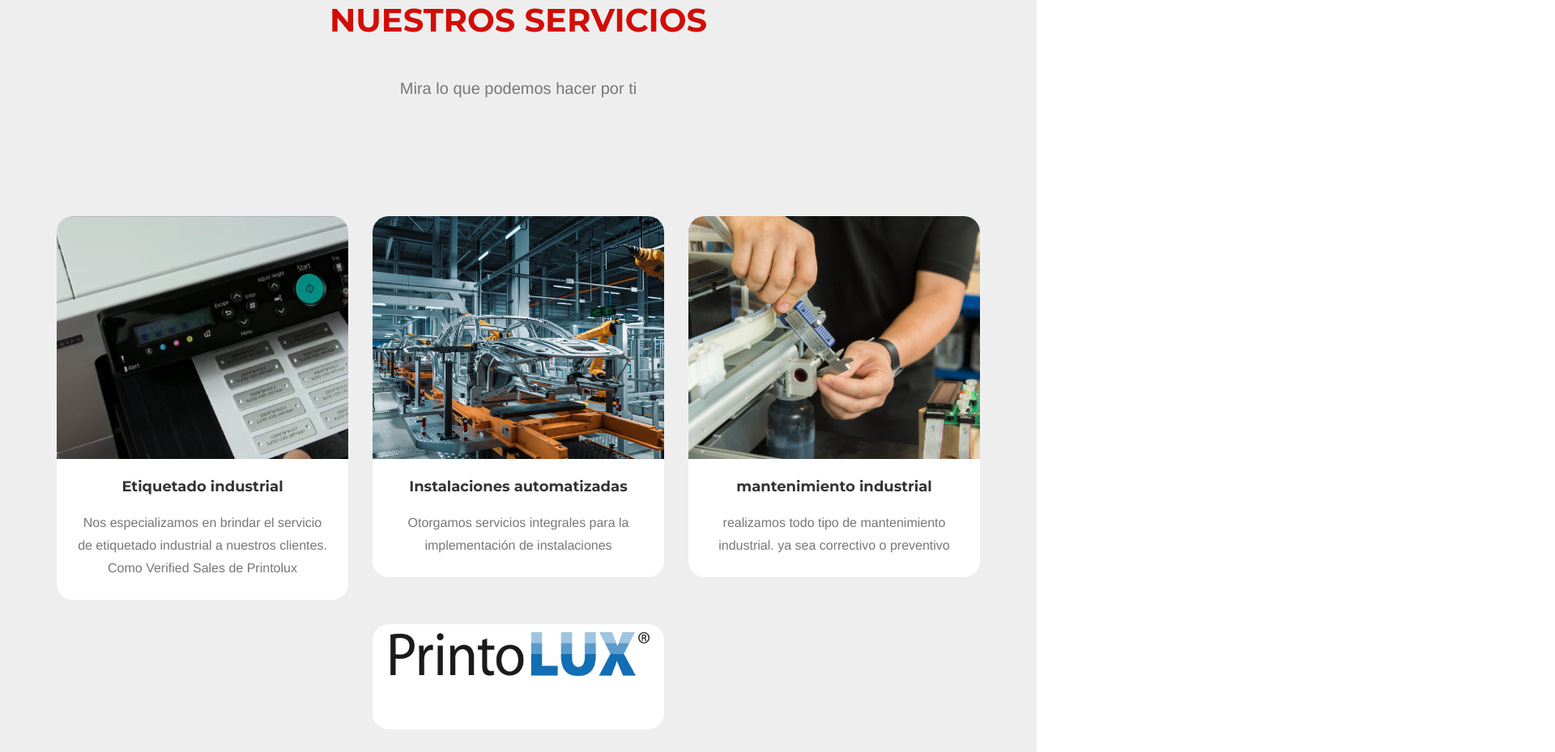
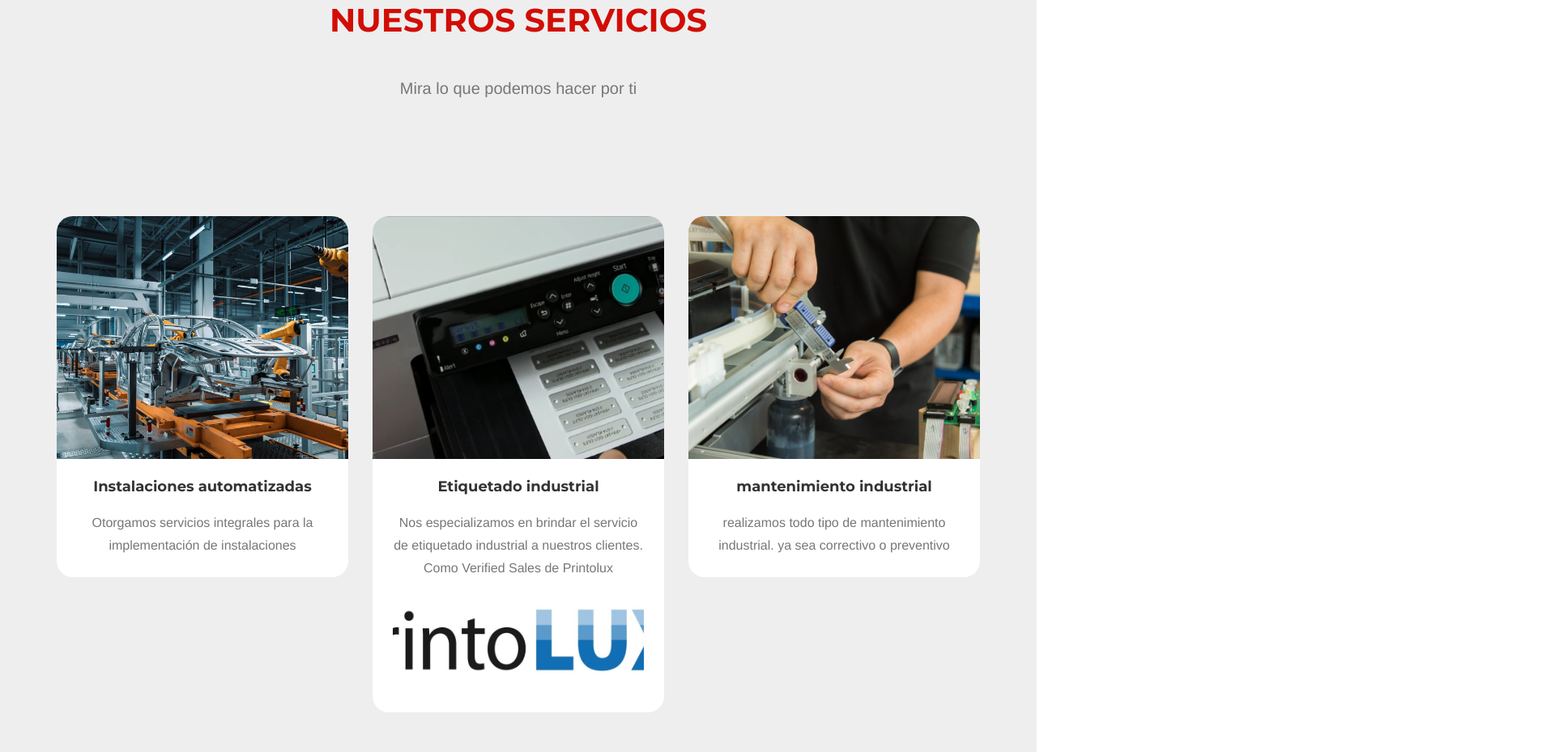
Before and after one commit to pedrobravo80/-scmex, a website: page index.html in a window 1280 px wide. Shown: the part 711-1640 px from the top of the page at 81% size, 1920 px wide, since content can reach past the window. Drawn offline with nearby package versions, Linux system fonts and the light colour scheme; a web font is replaced by a local one.

Commit message:
Add files via upload

```diff
--- a/index.html
+++ b/index.html
@@ -120,21 +120,7 @@
             </div>
             <div class="row">
 
-                <div class="col-md-4 col-sm-6 portfolio-item wow fadeInLeft">
-                    <a href="etiquetado-industrial.html" class="portfolio-link">
-                        <div class="portfolio-hover">
-                            <div class="portfolio-hover-content">
-                                <i class="fa fa-plus fa-3x"></i>
-                            </div>
-                        </div>
-                        <img src="img/etiquetado-industrial.jpg" class="img-responsive img-service"
-                            alt="etiquetado industrial">
-                    </a>
-                    <div class="portfolio-caption">
-                        <h4>Etiquetado industrial</h4>
-                        <p class="text-muted">Nos especializamos en brindar el servicio de etiquetado industrial a nuestros clientes. Como Verified Sales de Printolux </p>
-                    </div>
-                </div>
+
                 <div class="col-md-4 col-sm-6 portfolio-item wow fadeInUp">
                     <a href="instalaciones-automatizadas.html" class="portfolio-link">
                         <div class="portfolio-hover">
@@ -150,7 +136,32 @@
                         <p class="text-muted">Otorgamos servicios integrales para la implementación de instalaciones</p>
                     </div>
                 </div>
+                <div class="col-md-4 col-sm-6 portfolio-item wow fadeInLeft">
+                    <a href="etiquetado-industrial.html" class="portfolio-link">
+                        <div class="portfolio-hover">
+                            <div class="portfolio-hover-content">
+                                <i class="fa fa-plus fa-3x"></i>
+                            </div>
+                        </div>
+                        <img src="img/etiquetado-industrial.jpg" class="img-responsive img-service"
+                            alt="etiquetado industrial">
+                    </a>
+                    <div class="portfolio-caption">
+                        <h4>Etiquetado industrial</h4>
+                        <p class="text-muted">Nos especializamos en brindar el servicio de etiquetado industrial a nuestros clientes. Como Verified Sales de Printolux </p>
+                        <a href="https://www.printolux.com/es/home" class="portfolio-link">
+                        <div class="portfolio-hover">
+                            <div class="portfolio-hover-content">
+                                <i class="fa fa-plus fa-3x"></i>
+                            </div>
+                        </div>
+                        <img style="height: 120px;
+    margin-top: 19px;" src="img/PRINTOLUX.png" class="img-responsive  "
+                            alt="PRINTOLUX">
+                    </a>
+                    </div>
 
+                </div>
 
                 <div class="col-md-4 col-sm-6 portfolio-item wow fadeInRight">
                     <a href="mantenimiento.html" class="portfolio-link" >
@@ -165,20 +176,6 @@
                     <div class="portfolio-caption">
                         <h4>mantenimiento industrial</h4>
                         <p class="text-muted">realizamos todo tipo de mantenimiento industrial. ya sea correctivo o preventivo</p>
-                    </div>
-                </div>
-                <div class="col-md-4 col-sm-6 portfolio-item wow fadeInUp">
-                    <a href="https://www.printolux.com/es/home" class="portfolio-link">
-                        <div class="portfolio-hover">
-                            <div class="portfolio-hover-content">
-                                <i class="fa fa-plus fa-3x"></i>
-                            </div>
-                        </div>
-                        <img style="height: 80px;" src="img/PRINTOLUX.png" class="img-responsive img-service printolux"
-                            alt="PRINTOLUX">
-                    </a>
-                    <div class="portfolio-caption ">
-
                     </div>
                 </div>
 
```
Also changed, not shown: instalaciones-automatizadas.html (+1 -1 lines).
